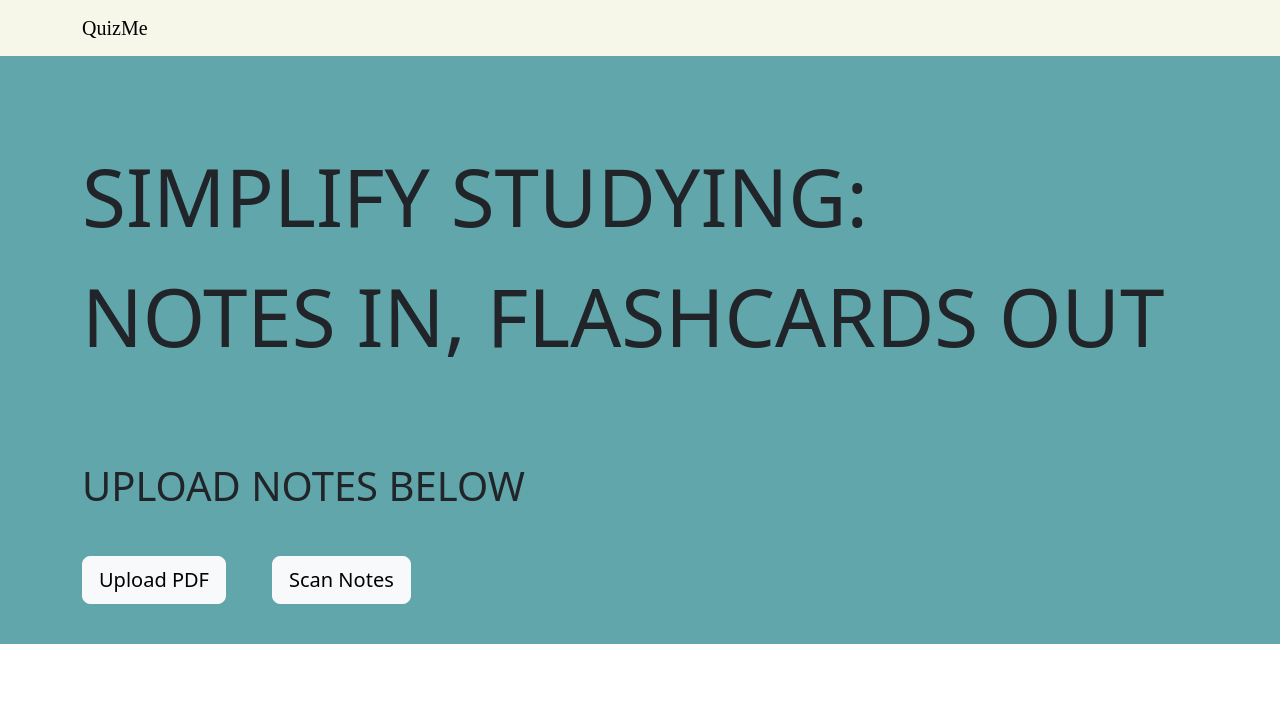
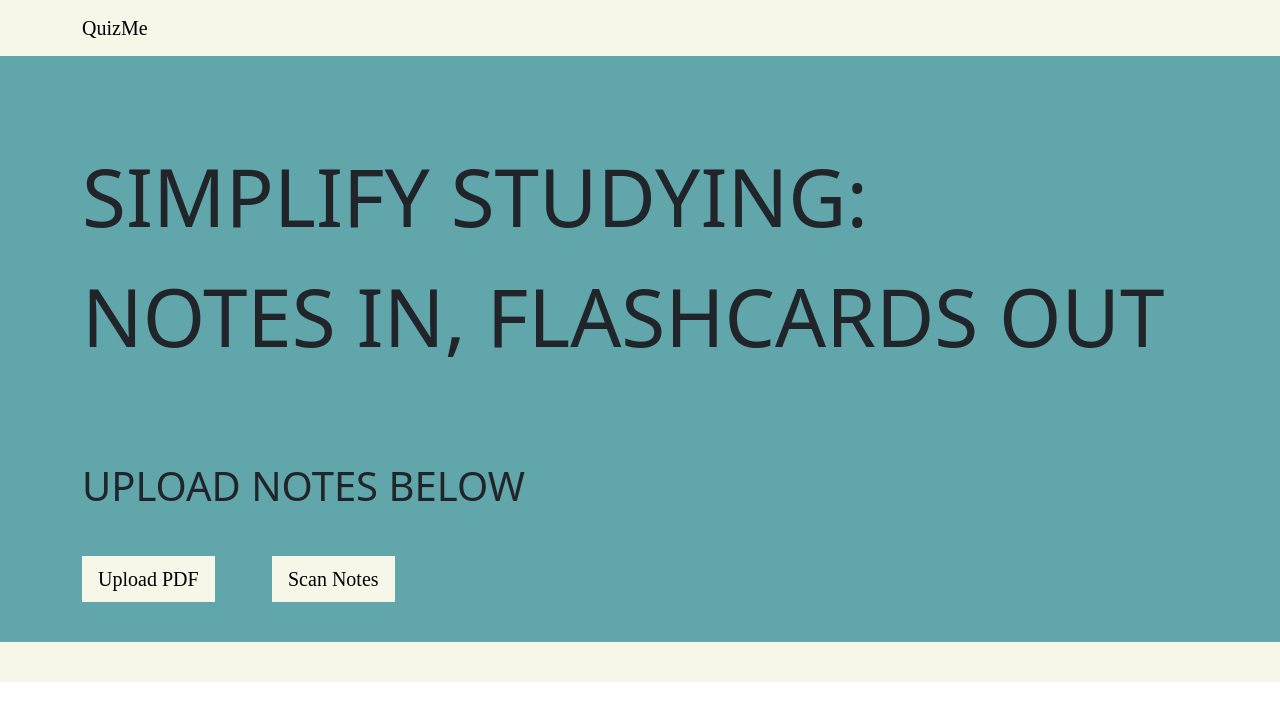
Before and after one commit to sarvaSanjay/AcademicWeapon, a React (Create React App) app in the folder quizeme/: page / in a window 1280 px wide. Shown: the top 720 px of the page. Built offline with nearby package versions, Linux system fonts and the light colour scheme.

Commit message:
updated Home component

```diff
--- a/quizeme/src/App.css
+++ b/quizeme/src/App.css
@@ -1,6 +1,5 @@
 .App {
     background-color: #61A6AB;}
-
 
 /*.App-logo {*/
 /*  height: 40vmin;*/
@@ -44,10 +43,6 @@
 .brand{
     font-family: 'Caveat', cursive;
 }
-.button-home{
-    padding: 1.2rem;
-    background-color: #F6F6E9;
-}
 .heading{
     padding-top: 5rem;
     font-size: 5rem;
@@ -68,3 +63,18 @@
 .navbar{
     background-color: #F6F6E9;
 }
+footer{
+    height: 2.5rem;
+    background-color: #F6F6E9;
+}
+
+.home button{
+    background-color: #F6F6E9;
+    color: black;
+    font-family: 'Caveat', cursive;
+    border-radius: 0;
+    border: black;
+}
+.home button:hover {
+    box-shadow: inset 400px 0 0 0 black;
+}
--- a/quizeme/src/components/Home.jsx
+++ b/quizeme/src/components/Home.jsx
@@ -7,7 +7,7 @@ import Col from 'react-bootstrap/Col';
 import Button from 'react-bootstrap/Button';
 function Home(){
     return(
-        <div>
+        <div className='home'>
             <div>
         <Navbar className="navbar">
             <Container>
@@ -27,17 +27,17 @@ function Home(){
                     <Col></Col>
                 </Row>
                 <Row className='buttons'>
-                    <Col> <Button variant="light btn-lg">Upload PDF</Button></Col>
-                    <Col> <Button variant="light btn-lg">Scan Notes</Button></Col>
+                    <Col> <Button color='#F6F6E9' size='lg'>Upload PDF</Button></Col>
+                    <Col> <Button color='#F6F6E9' size='lg'>Scan Notes</Button></Col>
                     <Col></Col>
                     <Col></Col>
                     <Col></Col>
                     <Col></Col>
                 </Row>
             </Container>
-            <div>
+            <footer>
 
-            </div>
+            </footer>
         </div>
     )
 }
```
